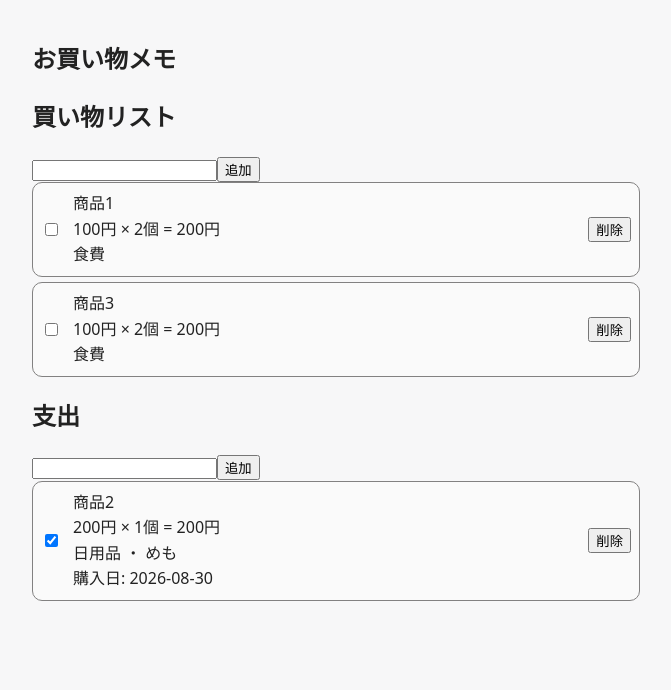
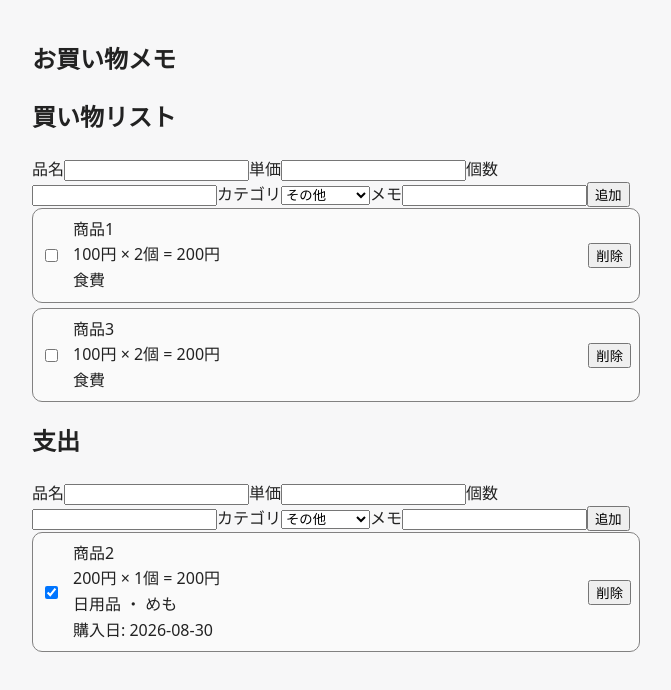
Before and after one commit to af26082-create/kaimono-app, a React (Vite) app: page / in a window 1280 px wide. Shown: the top 690 px of the page, without its empty margins (304-975 px from the left). Built offline with nearby package versions, Linux system fonts and the light colour scheme.

Commit message:
feat: 単価・個数・カテゴリ・メモの入力欄を追加

```diff
--- a/src/components/ItemForm.tsx
+++ b/src/components/ItemForm.tsx
@@ -1,4 +1,4 @@
-import type { ItemStatus, NewItemInput } from "../types";
+import { type ItemStatus, type NewItemInput, type Category, CATEGORIES } from "../types";
 import { useState } from 'react'
 
 type ItemFormProps = {
@@ -9,27 +9,64 @@ type ItemFormProps = {
 function ItemForm({ status, onAdd }: ItemFormProps) {
 
     const [name, setName] = useState('')
+    const [unitPrice, setUnitPrice] = useState('')
+    const [quantity, setQuantity] = useState('')
+    const [category, setCategory] = useState<Category>('その他')
+    const [memo, setMemo] = useState('')
 
     function handleSubmit(e: React.FormEvent<HTMLFormElement>) {
         e.preventDefault()
         onAdd({
             name,
-            unitPrice: 0,
-            quantity: 1,
-            category: 'その他',
-            memo: '',
+            unitPrice: Number(unitPrice),
+            quantity: Number(quantity),
+            category: category,
+            memo: memo,
             status,
         })
         setName('')
+        setUnitPrice('')
+        setQuantity('')
+        setCategory('その他')
+        setMemo('')
     }
 
-        return(
+    return (
         <form onSubmit={handleSubmit}>
-            <input
-            type="text"
-            value={name}
-            onChange={(e) => setName(e.target.value)}
-            />
+            <label>品名
+                <input
+                    type="text"
+                    value={name}
+                    onChange={(e) => setName(e.target.value)}
+                /></label>
+            <label>単価
+                <input
+                    type="number"
+                    value={unitPrice}
+                    onChange={(e) => setUnitPrice(e.target.value)}
+                />
+            </label>
+            <label>個数
+                <input
+                    type="number"
+                    value={quantity}
+                    onChange={(e) => setQuantity(e.target.value)}
+                />
+            </label>
+            <label>カテゴリ
+                <select value={category} onChange={(e) => setCategory(e.target.value as Category)}>
+                    {CATEGORIES.map((c) => (
+                        <option key={c} value={c}>{c}</option>
+                    ))}
+                </select>
+            </label>
+            <label>メモ
+                <input
+                    type="text"
+                    value={memo}
+                    onChange={(e) => setMemo(e.target.value)}
+                />
+            </label>
             <button type="submit">追加</button>
         </form>)
 
```
